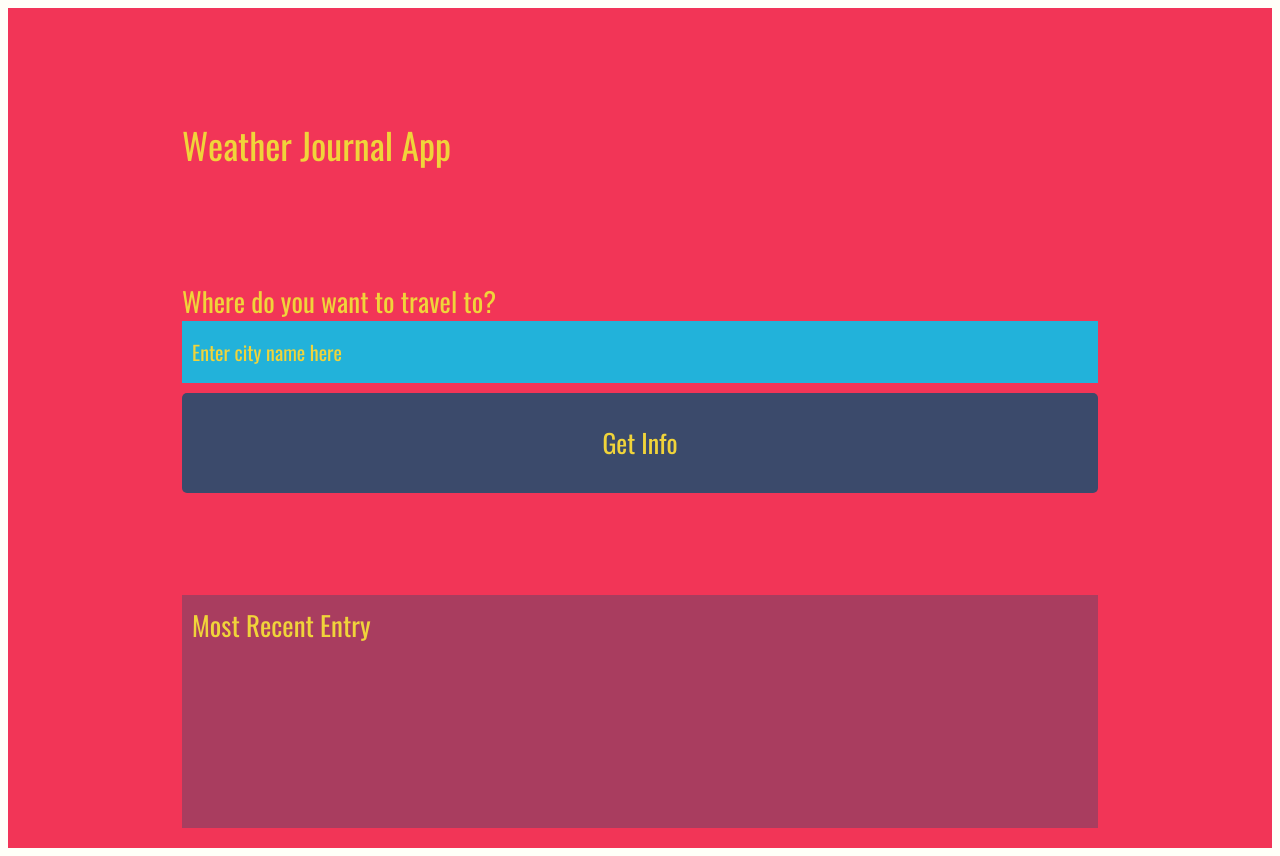
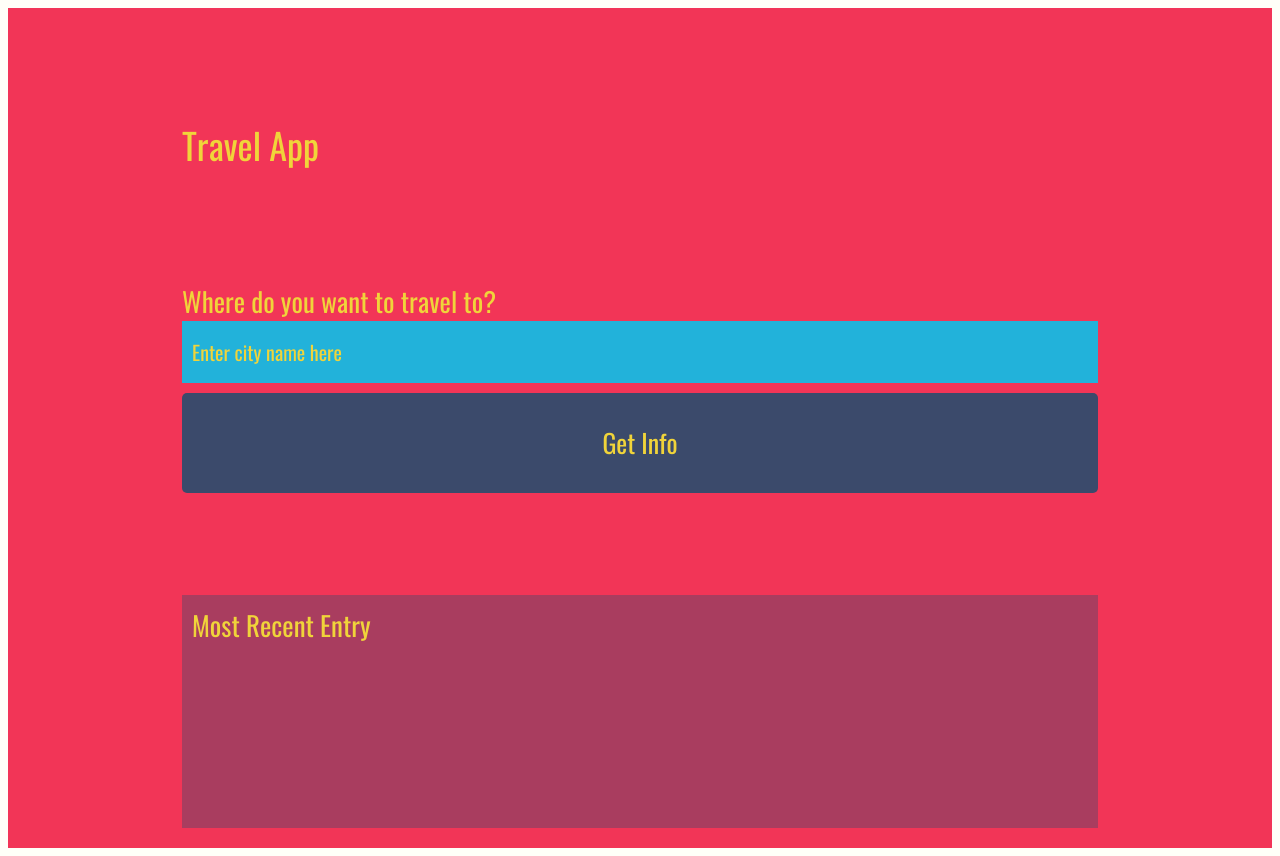
Before and after one commit to walkeknow/Udacity-Front-End-Capstone, a website built with webpack: page src/client/views/index.html in a window 1280 px wide. Built offline with nearby package versions, Linux system fonts and the light colour scheme.

```diff
--- a/src/client/views/index.html
+++ b/src/client/views/index.html
@@ -9,7 +9,7 @@
 <body>
   <div id="app">
     <div class="holder">
-      <div id="title">Weather Journal App</div>
+      <div id="title">Travel App</div>
     </div>
     <div class="holder zip">
       <label for="city">Where do you want to travel to?</label>
```
